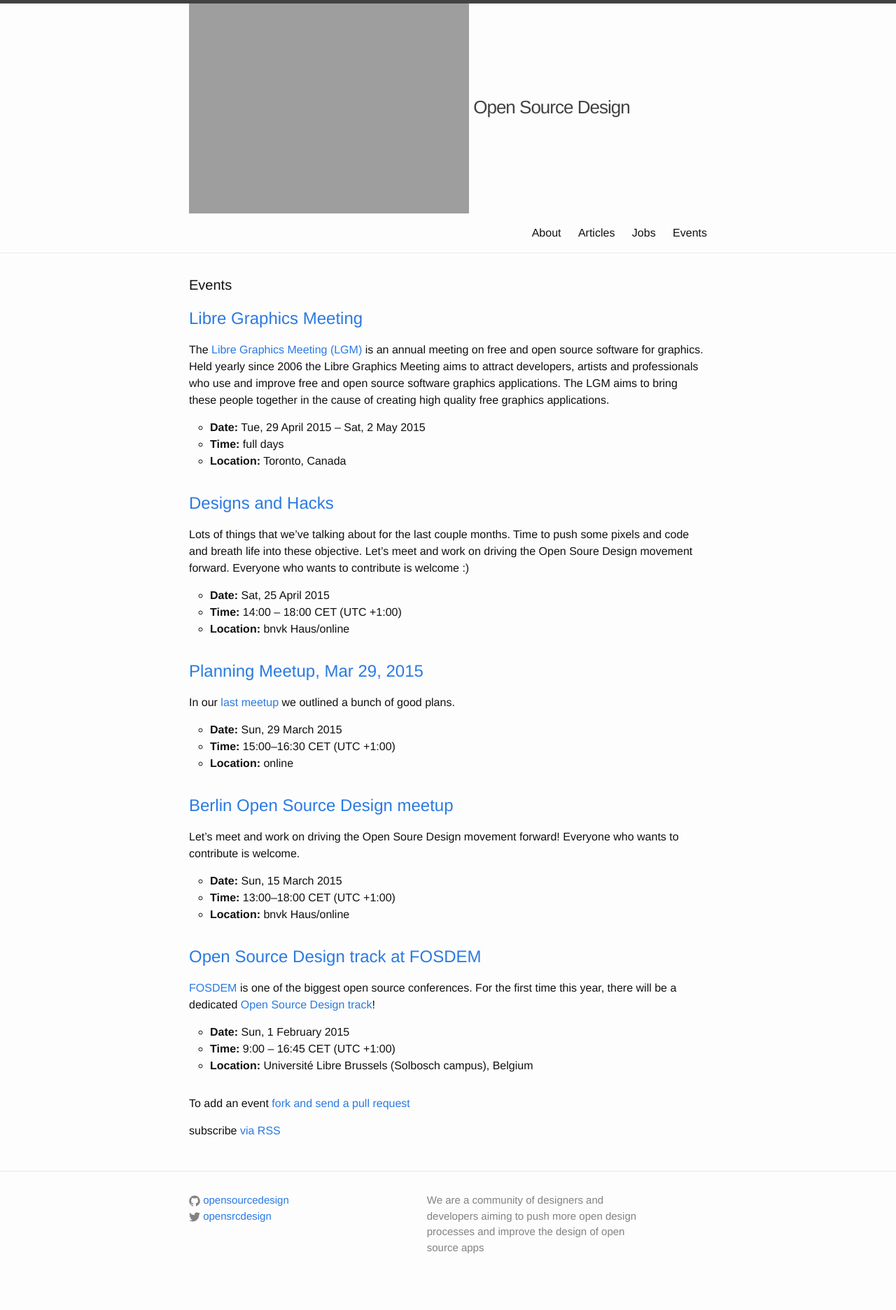
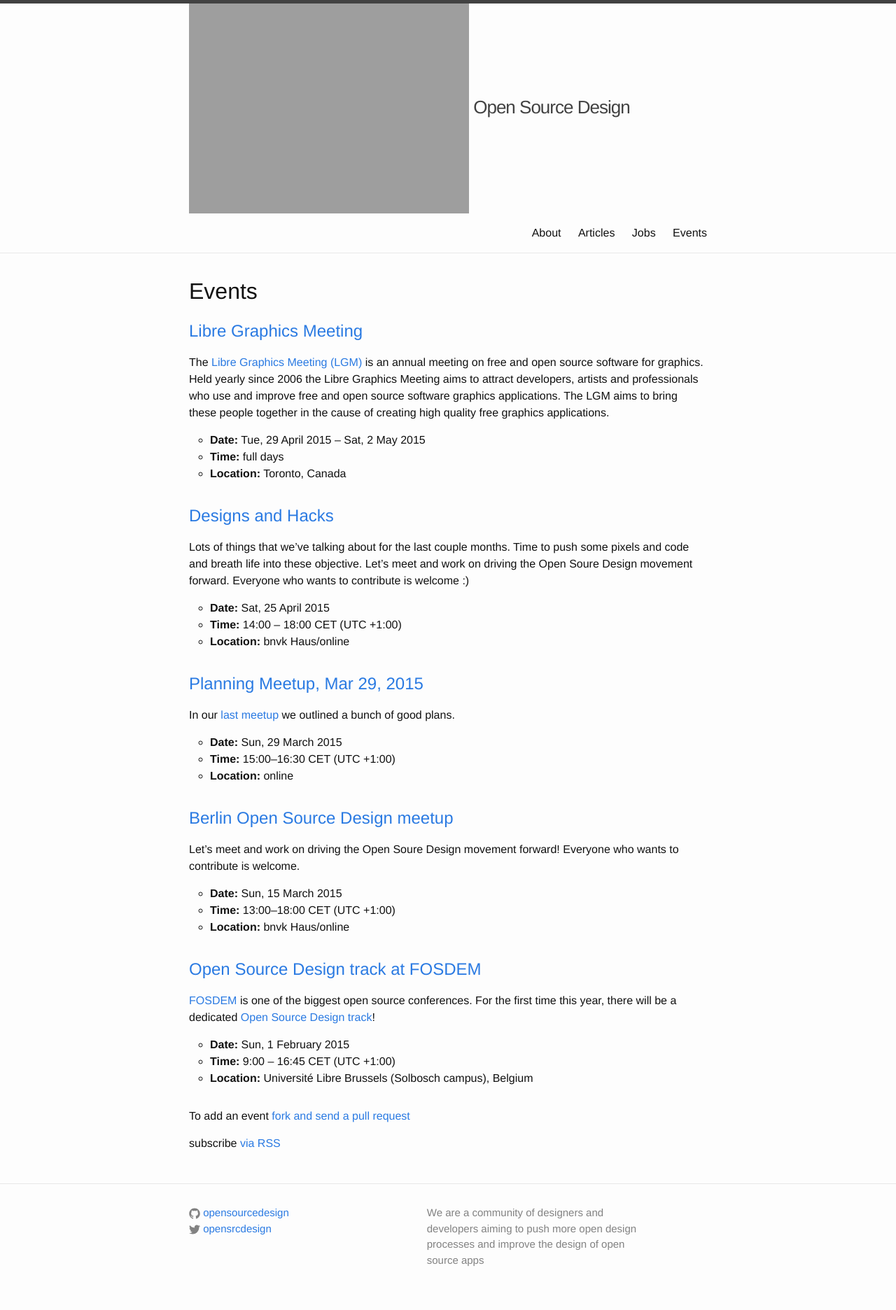
Before and after one commit to opensourcedesign/events, a Jekyll site: the page built from index.html, in a window 1280 px wide. Shown: the whole page at 70% size. Built offline with Jekyll 4.4.1, drawn with Linux system fonts in a browser that asks for light colours.

Commit message:
use same style for heading as rest of page

```diff
--- a/index.html
+++ b/index.html
@@ -4,7 +4,7 @@ layout: default
 
 <div class="home">
 
-    <h1 class="page-heading">Events</h1>
+    <h1>Events</h1>
 
     <ul class="post-list">
         {% for post in site.posts %}
```
